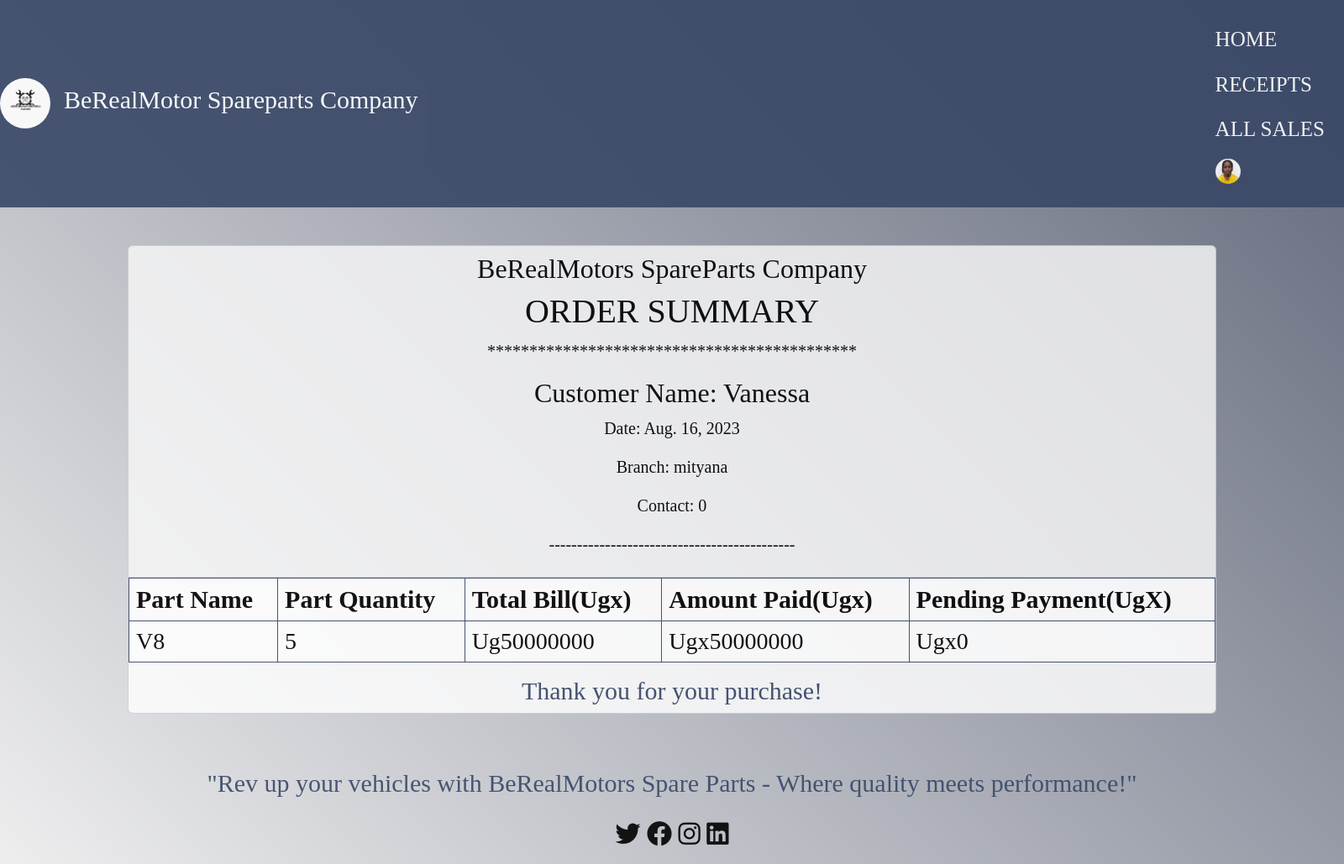
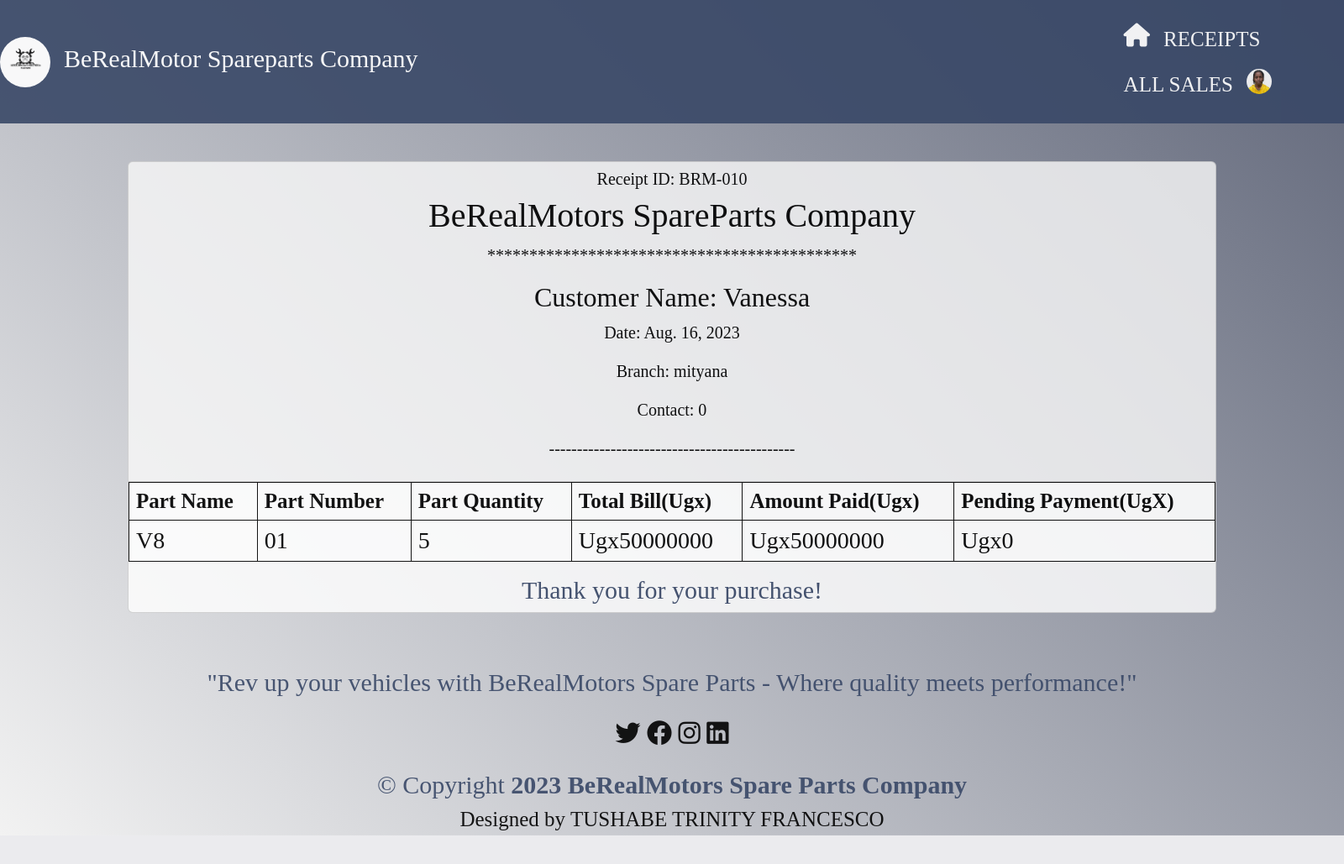
Before and after one commit to TrinityTushabe/SparePartsManagementsystem, a Django app: page /receipt/1 in a window 1600 px wide. Shown: the top 1029 px of the page at 84% size. After the commit the page ends 995 px from the top, so only its background shows below. Run offline with Django 3.2, Linux system fonts and the light colour scheme; a user stored in the database is signed in; data comes from the database, SQL or seed files in the repository; both versions use the stored data as it was after the commit; some libraries are stand-ins or nearby versions.

Commit message:
made changes to 3 files

```diff
--- a/SparepartsApp/forms.py
+++ b/SparepartsApp/forms.py
@@ -14,7 +14,7 @@
     class Meta:
         model = Sale
         fields = [
-            'customers_name','phone_number', 'quantity',  'branch_name', 'date','amount_received',
+            'customers_name','phone_number', 'quantity',  'branch_name', 'amount_received',
         ]
 
 class ProfilePictureForm(ModelForm):
--- a/SparepartsApp/static/css/main.css
+++ b/SparepartsApp/static/css/main.css
@@ -56,7 +56,7 @@
 .navbar-expand-lg .navbar-collapse {
     display: flex !important;
     flex-basis: auto;
-    margin-left: 925px;
+    margin-left: 51%;
 }
 
 
@@ -154,7 +154,7 @@
     vertical-align: bottom;
     background-color: #394867;
     color: white;
-    font-size: 30px;
+    font-size: 25px;
 }
 
 .table>tbody {
@@ -177,7 +177,7 @@
 
 .table th,
 .table td {
-    border: 1px solid #394867;
+    border: 1px solid black;
     /* Add borders to table cells */
     padding: 8px;
     text-align: left;
@@ -220,3 +220,10 @@
 #id_amount_received {
     font-size: 28px;
 }
+
+.fa-solid,
+.fas {
+    font-weight: 900;
+    font-size: 28px;
+
+}
--- a/templates/assets/all_sales.html
+++ b/templates/assets/all_sales.html
@@ -40,6 +40,7 @@
               <th scope="col">Total Cost</th>
               <th scope="col">Amount Paid</th>
               <th scope="col">Pending Payment</th>
+              <th class="col">Date</th>
             </tr>
           </thead>
           {% for sale in sales %}
@@ -52,6 +53,7 @@
               <td>UGX{{sale.get_total}}</td>
               <td>UGX{{sale.amount_received}}</td>
               <td>UGX{{sale.get_change}}</td>
+              <td>{{sale.date}}</td>
             </tr>
           </tbody>
           {% endfor %}
--- a/templates/assets/base.html
+++ b/templates/assets/base.html
@@ -38,7 +38,7 @@
             <ul class="nav navbar-nav ml-auto">
                 <li class="nav-item {% if request.path == '/' %}active{% endif %}">
                     <a class="nav-link" href="{% url 'home' %}" style="font-size: 25px; color:white;"
-                        onmouseover="this.style.color='gray'" onmouseout="this.style.color='white'">HOME</a>
+                        onmouseover="this.style.color='gray'" onmouseout="this.style.color='white'"><i class="fa-solid fa-house"></i></a>
                 </li>
                 <li class="nav-item {% if request.path == '/receipt/' %}active{% endif %}">
                     <a class="nav-link" href="{% url 'receipt' %}" style="font-size: 25px; color:white;"
--- a/templates/assets/home.html
+++ b/templates/assets/home.html
@@ -11,7 +11,7 @@
       <div class="card-body">
         <div class="container">
           <form action="" method="GET" id="vane">
-            {{product_filters.form}}
+            {{product_filters.form|title}}
             <input type="submit" value="Search Parts" class="btn btn-secondary btn" />
           </form>
         </div>
@@ -45,13 +45,13 @@
               <tr>
                 <td>{{product.Category_name}}</td>
                 <td>{{product.part_name}}</td>
-                <td>{{product.id}}</td>
+                <td>BRMS-0{{product.id}}</td>
                 <td>{{product.country_of_orgin}}</td>
                 <td>{{product.branch_name}}</td>
                 <td>{{product.total_quantity}}</td>
                 <td>UGX{{product.unit_price}}</td>
                 <!-- below in href we're handling the buy item link(button) and it's handled by product_view  -->
-                <td><a href="{% url 'product_detail' product.id  %}"><input type="submit" value="SELL ITEM"
+                <td><a href="{% url 'product_detail' product.id  %}"><input type="submit" value="SELL PART"
                       class="btn btn-secondary btn" type="button" /></a></td>
               </tr>
             </tbody>
--- a/templates/assets/index.html
+++ b/templates/assets/index.html
@@ -46,7 +46,7 @@
     <div class="card border-primary mb-3">
       <div class="card-header">WELCOME TO </div>
       <div class="card-body">
-        <h1 class="card-title">BeRealMotors SpareParts Company!!</h1>
+        <h1 class="card-title">BeRealMotors SpareParts Company</h1>
         <p class="card-text">"Driving Dreams, Delivering Quality"</p>
       </div>
     </div>
--- a/templates/assets/login.html
+++ b/templates/assets/login.html
@@ -32,7 +32,6 @@
            LOGIN
           </button>
           <div class="dropdown-menu" aria-labelledby="dropdownMenuButton">
-            <a class="dropdown-item" href="/login">Login</a>
             <a class="dropdown-item" href="/admin">Admin</a>
           </div>
         </div>
--- a/templates/assets/receipt.html
+++ b/templates/assets/receipt.html
@@ -13,6 +13,8 @@
       <h3 class="card-title">Customer: {{sale.customers_name | title}}</h3>
       <h4 class="card-text">Contact: {{sale.phone_number}}</h4>
       <h4 class="card-text">Part : {{sale.item}}</h4>
+      <h4 class="card-text">Part No: 0{{sale.id}}</h4>
+
 
       <h4 class="card-text">Amount Paid:  UGX{{ sale.amount_received }}</h4>
       <h4 class="card-text">Quantity: {{sale.quantity }}</h4>
--- a/templates/assets/receipt_detail.html
+++ b/templates/assets/receipt_detail.html
@@ -6,8 +6,8 @@
     <div class="col-md-12">
       <div class="card">
         <div class="card-header">
-          <h2 class="text-center">BeRealMotors SpareParts Company </h2>
-          <h1 class="text-center">ORDER SUMMARY</h1>
+          <h2 class="lead text-center">Receipt ID: BRM-0{{receipt.id}}0 </h2>
+          <h1 class="text-center">BeRealMotors SpareParts Company </h1>
           <p class="lead text-center">********************************************</p>
           <h2 class="text-center">Customer Name: {{ receipt.customers_name | title }}</h2>
           <p class="lead text-center">Date: {{ receipt.date }}</p>
@@ -21,6 +21,7 @@
               <thead>
                 <tr>
                   <td><strong>Part Name</strong></td>
+                  <td><strong>Part Number</strong></td>
                   <td class="text-xs-center"><strong>Part Quantity</strong></td>
                   <td class="text-xs-right"><strong>Total Bill(Ugx)</strong></td>
                   <td class="text-xs-right"><strong>Amount Paid(Ugx)</strong></td>
@@ -31,9 +32,10 @@
               </thead>
               <tbody>
                 <tr>
-                  <td>{{receipt.item| title}}</td>
+                  <td class="text-xs-center">{{receipt.item| title}}</td>
+                  <td class="text-xs-center">0{{receipt.id| title}}</td>
                   <td class="text-xs-center">{{receipt.quantity }}</td>
-                  <td class="text-xs-center">Ug{{receipt.get_total | title}}</td>
+                  <td class="text-xs-center">Ugx{{receipt.get_total | title}}</td>
                   <td class="text-xs-right">Ugx{{ receipt.amount_received }}</td>
                   <td class="text-xs-right">Ugx{{ receipt.get_change }}</td>
                 </tr>
--- a/templates/assets/user_profile.html
+++ b/templates/assets/user_profile.html
@@ -4,7 +4,7 @@
 
 {% block content %}
     <div class="container text-center">
-        <h1>Welcome, {{ user.username|title }}!</h1>
+        <h1>Welcome, {{ user.username|capfirst }} </h1>
 
         <div class="card mt-4 mb-4" style="margin: 0 auto; width: 80%;">
             <div class="card-header">
```
Also changed, not shown: SparepartsApp/static/css/styles.css (+0 -106 lines), db.sqlite3, media/profile_pics/WhatsApp_Image_2023-08-15_at_10.28.21_qQfQf70.jpeg (added).
